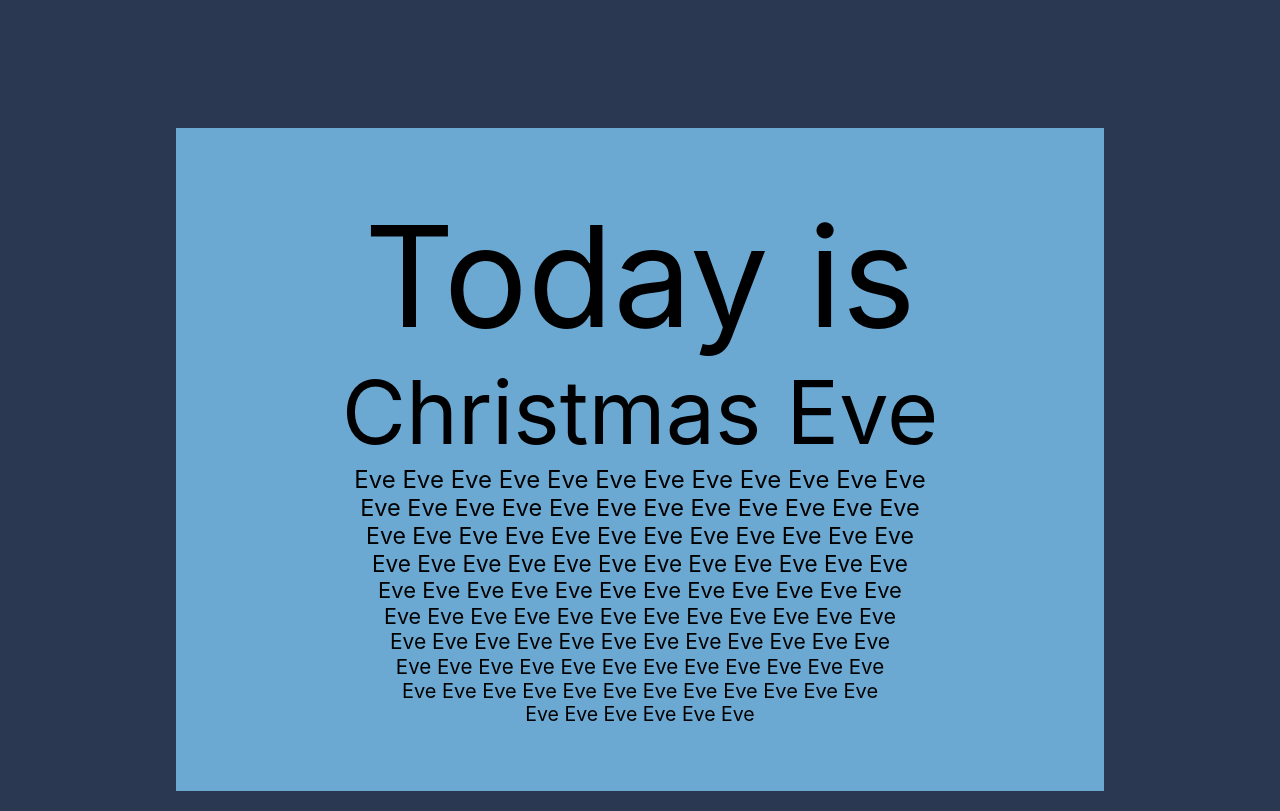
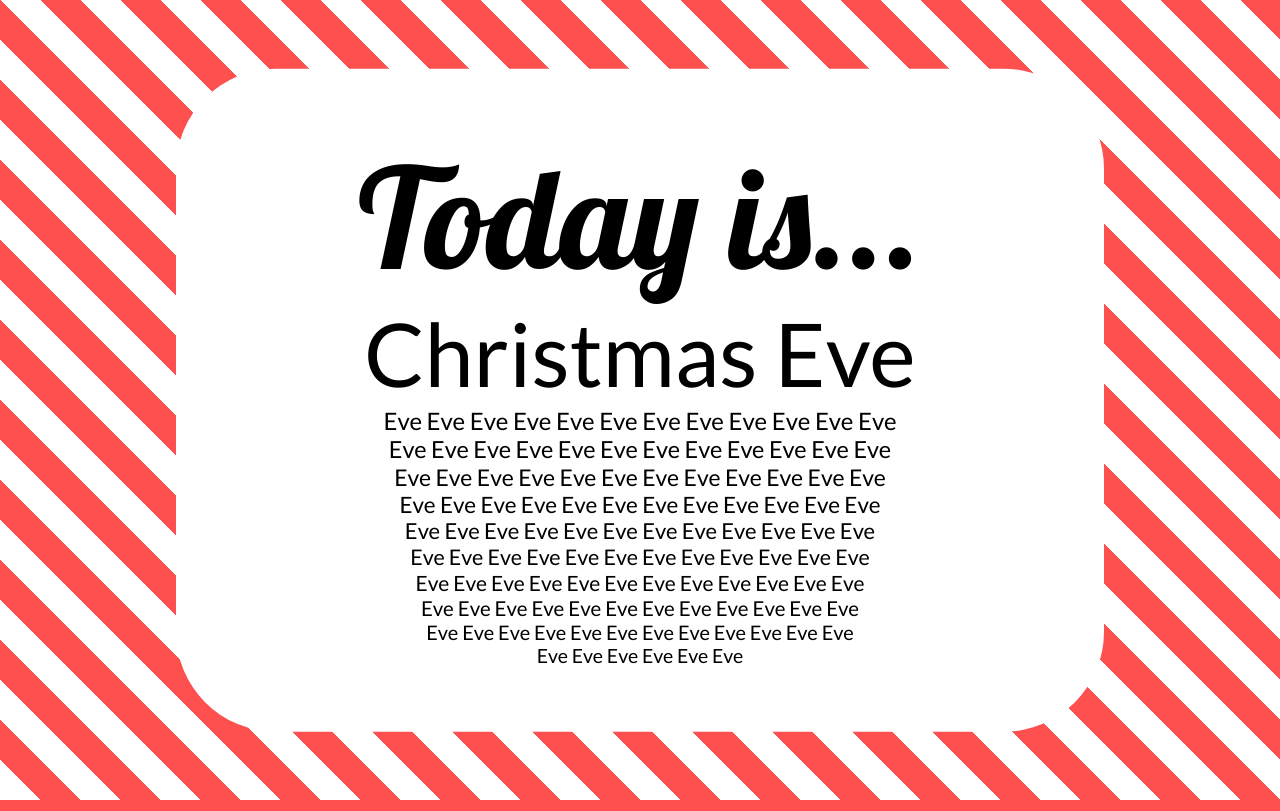
Before and after one commit to andremov/ChristmasEveProject, a React (Create React App) app in the folder christmaseve/: page / in a window 1280 px wide. Built offline with nearby package versions, Linux system fonts and the light colour scheme.

Commit message:
making everything pretty

```diff
--- a/christmaseve/src/App.css
+++ b/christmaseve/src/App.css
@@ -1,8 +1,30 @@
+@import url('https://fonts.googleapis.com/css?family=Lato&display=swap');
+@import url('https://fonts.googleapis.com/css?family=Lobster&display=swap');
+
 body {
+    font-family: 'Lato', sans-serif;
+
     font-size: 0.5vw;
-  background-color: #2b3852;
     line-height: 1.2;
+    background-color: rgba(255, 80, 80, 1);
+    background-image: linear-gradient(45deg, white 25%, transparent 25.5%, transparent 50%, white 50.5%, white 75%, transparent 75.5%, transparent);
+    background-size: 80px 80px;
 
+    animation-name: body-movement;
+    animation-duration: 2.5s;
+    animation-fill-mode: forwards;
+    animation-direction: normal;
+    animation-iteration-count: infinite;
+    animation-timing-function: linear;
+}
+
+@keyframes body-movement {
+    from {
+        background-position-x: 0;
+    }
+    to {
+        background-position-x: 80px;
+    }
 }
 
 @media screen and (min-width: 900px) {
@@ -16,10 +38,14 @@
 }
 
 .d-block {
-  background-color: #6ba9d3;
+    background-color: white;
+    border-radius: 100px;
+    position: absolute;
     display: block;
     width: 80%;
-  margin: 10% auto auto;
+    top: 50%;
+    left: 50%;
+    transform: translate(-50%,-50%);
     text-align: center;
     max-width: 800px;
     max-height: 600px;
@@ -27,6 +53,7 @@
 
 .font-size-huge {
     font-size: 35em;
+    font-family: 'Lobster', cursive;
 }
 
 .font-size-large {
--- a/christmaseve/src/Components/ChristmasDay.js
+++ b/christmaseve/src/Components/ChristmasDay.js
@@ -82,7 +82,7 @@
         return(
             <div>
                 <div className='p-5 d-block flex'>
-                    <span className='font-size-huge'>Today is</span>
+                    <span className='font-size-huge'>Today is...</span>
                     <span className='font-size-large'>{diff === -1 ? 'A Special Day!' : diff === 0 ? 'Christmas Day!' : ' Christmas Eve '}</span>
                     {rows.map(row => {
                         return (
```
Lines whose indentation alone changed are shown as unchanged.
